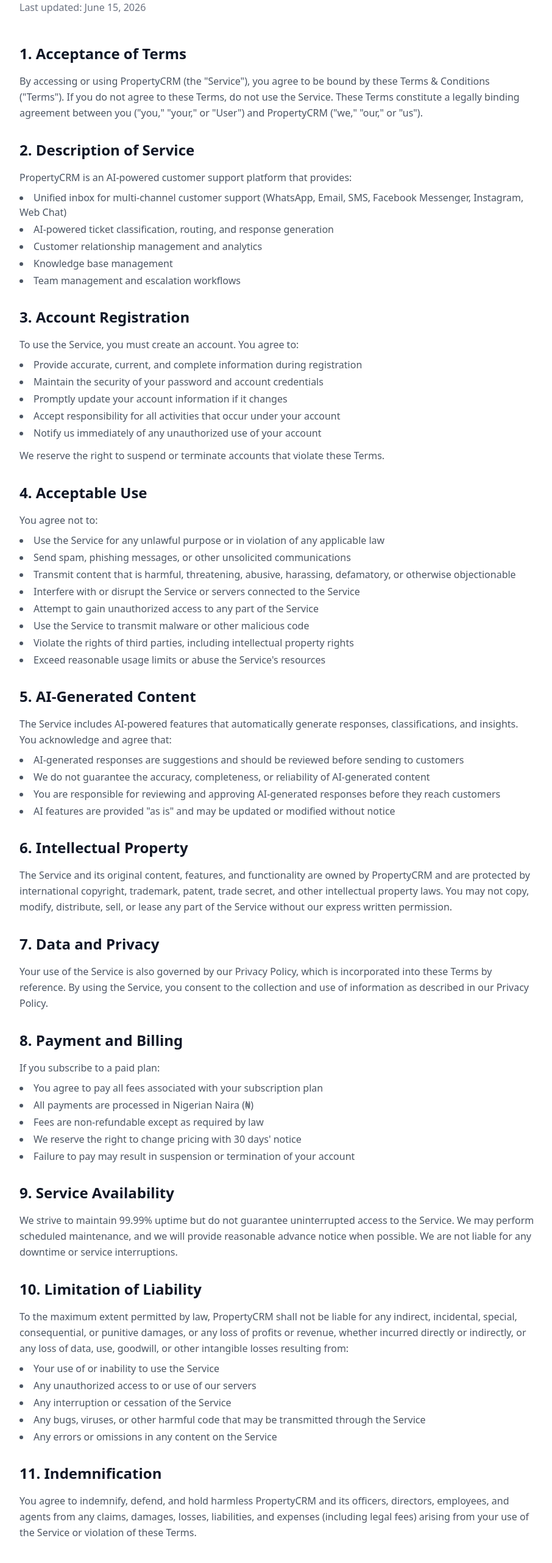
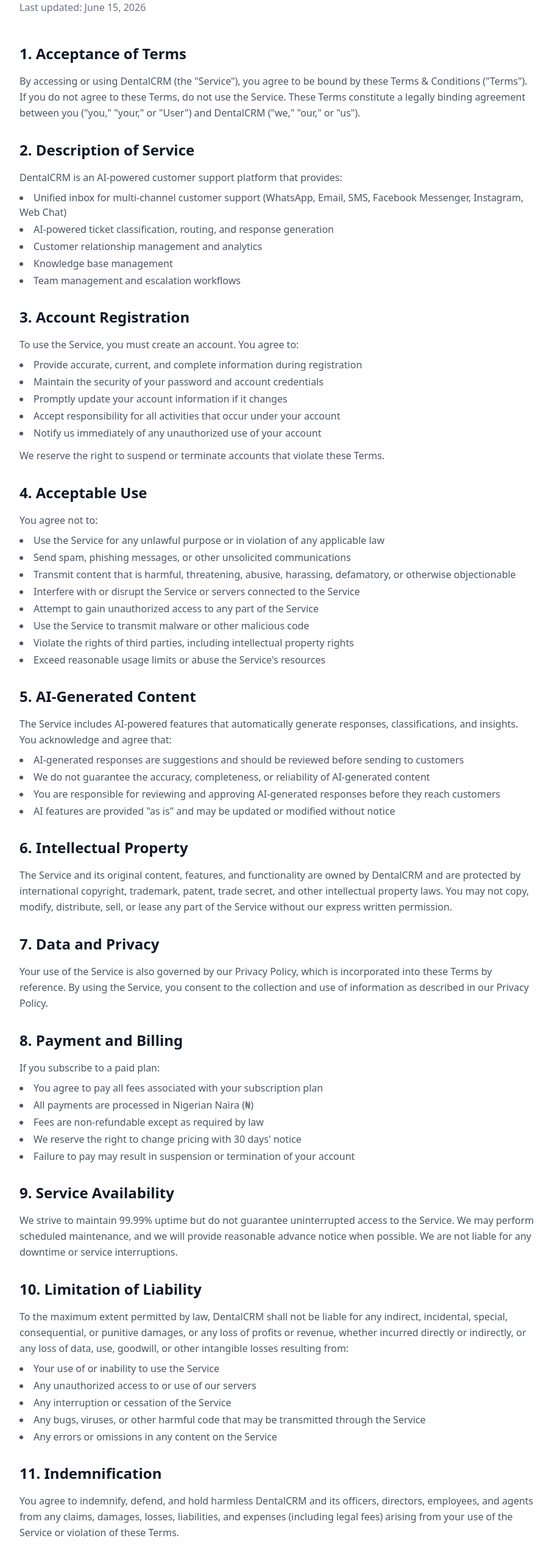
Before and after one commit to glorino/propertycrm, a Next.js app: page /terms in a window 1280 px wide. Shown: the part 160-2723 px from the top of the page at 61% size, without its empty margins (184-1090 px from the left). Built offline with nearby package versions, Linux system fonts and the light colour scheme.

Commit message:
Convert terms/privacy pages to client components with i18n

```diff
--- a/src/app/privacy/page.tsx
+++ b/src/app/privacy/page.tsx
@@ -1,6 +1,10 @@
+"use client";
+
 import Link from "next/link";
+import { useLang } from "@/lib/i18n/context";
 
 export default function PrivacyPolicyPage() {
+  const { t } = useLang();
   return (
     <div className="min-h-screen bg-white">
       <div className="max-w-4xl mx-auto px-6 py-16">
@@ -8,10 +12,10 @@
         <div className="mb-12">
           <Link href="/" className="inline-flex items-center gap-2 text-sm text-gray-500 hover:text-gray-900 mb-6 transition">
             <svg className="w-4 h-4" fill="none" stroke="currentColor" viewBox="0 0 24 24"><path strokeLinecap="round" strokeLinejoin="round" strokeWidth={2} d="M15 19l-7-7 7-7" /></svg>
-            Back to Home
+            {t("misc.backToHome")}
           </Link>
-          <h1 className="text-4xl font-bold text-gray-900 mb-3">Privacy Policy</h1>
-          <p className="text-gray-500">Last updated: June 15, 2026</p>
+          <h1 className="text-4xl font-bold text-gray-900 mb-3">{t("misc.privacyPolicy")}</h1>
+          <p className="text-gray-500">{t("misc.lastUpdated")}</p>
         </div>
 
         {/* Content */}
@@ -19,7 +23,7 @@
           <section>
             <h2 className="text-2xl font-bold text-gray-900 mb-4">1. Introduction</h2>
             <p className="text-gray-600 leading-relaxed">
-              Welcome to PropertyCRM (&quot;we,&quot; &quot;our,&quot; or &quot;us&quot;). We are committed to protecting your personal information and your right to privacy. This Privacy Policy explains how we collect, use, disclose, and safeguard your information when you use our customer support platform and related services (collectively, the &quot;Service&quot;).
+              Welcome to DentalCRM (&quot;we,&quot; &quot;our,&quot; or &quot;us&quot;). We are committed to protecting your personal information and your right to privacy. This Privacy Policy explains how we collect, use, disclose, and safeguard your information when you use our customer support platform and related services (collectively, the &quot;Service&quot;).
             </p>
             <p className="text-gray-600 leading-relaxed mt-3">
               By using the Service, you agree to the collection and use of information in accordance with this policy. If you do not agree with the terms of this policy, please do not access the Service.
@@ -166,7 +170,7 @@
               If you have questions about this Privacy Policy, please contact us at:
             </p>
             <div className="mt-3 p-4 bg-gray-50 rounded-xl">
-              <p className="text-gray-700 font-medium">PropertyCRM</p>
+              <p className="text-gray-700 font-medium">DentalCRM</p>
               <p className="text-gray-600">Email: info@glopresc.com</p>
               <p className="text-gray-600">Phone: +234 905 998 0991</p>
             </div>
--- a/src/app/terms/page.tsx
+++ b/src/app/terms/page.tsx
@@ -1,6 +1,11 @@
+"use client";
+
 import Link from "next/link";
+import { useLang } from "@/lib/i18n/context";
 
 export default function TermsPage() {
+  const { t, locale } = useLang();
+
   return (
     <div className="min-h-screen bg-white">
       <div className="max-w-4xl mx-auto px-6 py-16">
@@ -8,10 +13,10 @@
         <div className="mb-12">
           <Link href="/" className="inline-flex items-center gap-2 text-sm text-gray-500 hover:text-gray-900 mb-6 transition">
             <svg className="w-4 h-4" fill="none" stroke="currentColor" viewBox="0 0 24 24"><path strokeLinecap="round" strokeLinejoin="round" strokeWidth={2} d="M15 19l-7-7 7-7" /></svg>
-            Back to Home
+            {t("misc.backToHome")}
           </Link>
-          <h1 className="text-4xl font-bold text-gray-900 mb-3">Terms &amp; Conditions</h1>
-          <p className="text-gray-500">Last updated: June 15, 2026</p>
+          <h1 className="text-4xl font-bold text-gray-900 mb-3">{t("misc.terms")}</h1>
+          <p className="text-gray-500">{t("misc.lastUpdated")}</p>
         </div>
 
         {/* Content */}
@@ -19,14 +24,14 @@
           <section>
             <h2 className="text-2xl font-bold text-gray-900 mb-4">1. Acceptance of Terms</h2>
             <p className="text-gray-600 leading-relaxed">
-              By accessing or using PropertyCRM (the &quot;Service&quot;), you agree to be bound by these Terms &amp; Conditions (&quot;Terms&quot;). If you do not agree to these Terms, do not use the Service. These Terms constitute a legally binding agreement between you (&quot;you,&quot; &quot;your,&quot; or &quot;User&quot;) and PropertyCRM (&quot;we,&quot; &quot;our,&quot; or &quot;us&quot;).
+              By accessing or using DentalCRM (the &quot;Service&quot;), you agree to be bound by these Terms &amp; Conditions (&quot;Terms&quot;). If you do not agree to these Terms, do not use the Service. These Terms constitute a legally binding agreement between you (&quot;you,&quot; &quot;your,&quot; or &quot;User&quot;) and DentalCRM (&quot;we,&quot; &quot;our,&quot; or &quot;us&quot;).
             </p>
           </section>
 
           <section>
             <h2 className="text-2xl font-bold text-gray-900 mb-4">2. Description of Service</h2>
             <p className="text-gray-600 leading-relaxed">
-              PropertyCRM is an AI-powered customer support platform that provides:
+              DentalCRM is an AI-powered customer support platform that provides:
             </p>
             <ul className="list-disc list-inside text-gray-600 mt-2 space-y-1">
               <li>Unified inbox for multi-channel customer support (WhatsApp, Email, SMS, Facebook Messenger, Instagram, Web Chat)</li>
@@ -85,7 +90,7 @@
           <section>
             <h2 className="text-2xl font-bold text-gray-900 mb-4">6. Intellectual Property</h2>
             <p className="text-gray-600 leading-relaxed">
-              The Service and its original content, features, and functionality are owned by PropertyCRM and are protected by international copyright, trademark, patent, trade secret, and other intellectual property laws. You may not copy, modify, distribute, sell, or lease any part of the Service without our express written permission.
+              The Service and its original content, features, and functionality are owned by DentalCRM and are protected by international copyright, trademark, patent, trade secret, and other intellectual property laws. You may not copy, modify, distribute, sell, or lease any part of the Service without our express written permission.
             </p>
           </section>
 
@@ -120,7 +125,7 @@
           <section>
             <h2 className="text-2xl font-bold text-gray-900 mb-4">10. Limitation of Liability</h2>
             <p className="text-gray-600 leading-relaxed">
-              To the maximum extent permitted by law, PropertyCRM shall not be liable for any indirect, incidental, special, consequential, or punitive damages, or any loss of profits or revenue, whether incurred directly or indirectly, or any loss of data, use, goodwill, or other intangible losses resulting from:
+              To the maximum extent permitted by law, DentalCRM shall not be liable for any indirect, incidental, special, consequential, or punitive damages, or any loss of profits or revenue, whether incurred directly or indirectly, or any loss of data, use, goodwill, or other intangible losses resulting from:
             </p>
             <ul className="list-disc list-inside text-gray-600 mt-2 space-y-1">
               <li>Your use of or inability to use the Service</li>
@@ -134,7 +139,7 @@
           <section>
             <h2 className="text-2xl font-bold text-gray-900 mb-4">11. Indemnification</h2>
             <p className="text-gray-600 leading-relaxed">
-              You agree to indemnify, defend, and hold harmless PropertyCRM and its officers, directors, employees, and agents from any claims, damages, losses, liabilities, and expenses (including legal fees) arising from your use of the Service or violation of these Terms.
+              You agree to indemnify, defend, and hold harmless DentalCRM and its officers, directors, employees, and agents from any claims, damages, losses, liabilities, and expenses (including legal fees) arising from your use of the Service or violation of these Terms.
             </p>
           </section>
 
@@ -170,7 +175,7 @@
               If you have questions about these Terms, please contact us at:
             </p>
             <div className="mt-3 p-4 bg-gray-50 rounded-xl">
-              <p className="text-gray-700 font-medium">PropertyCRM</p>
+              <p className="text-gray-700 font-medium">DentalCRM</p>
               <p className="text-gray-600">Email: info@glopresc.com</p>
               <p className="text-gray-600">Phone: +234 905 998 0991</p>
             </div>
```
